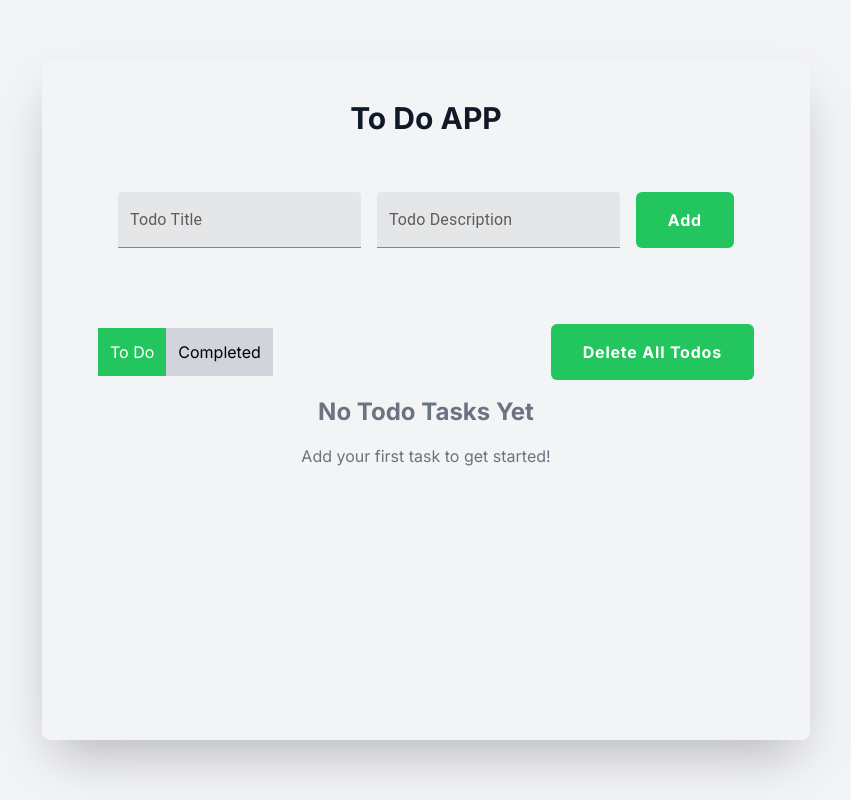
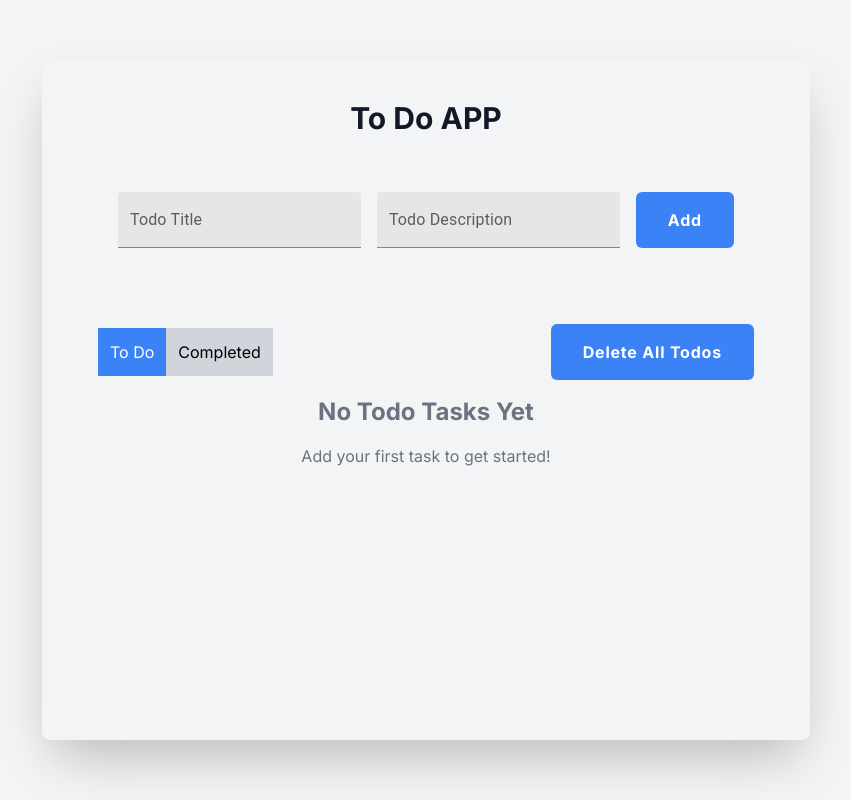
Before and after one commit to devnuckles/next-todo-app, a Next.js app: page / in a window 1280 px wide. Shown: the whole page, without its empty margins (214-1065 px from the left). Built offline with nearby package versions, Linux system fonts and the light colour scheme.

Commit message:
Changed the UI Color

```diff
--- a/src/app/_components/todo/todo-form.component.jsx
+++ b/src/app/_components/todo/todo-form.component.jsx
@@ -70,7 +70,7 @@ const TodoForm = ({ todoList, setTodoList }) => {
                     </div>
                     <button
                         type="submit"
-                        className="bg-green-500 w-full hover:bg-green-700 text-white font-bold py-4 px-8 rounded-md transition-colors duration-300 tracking-wider mt-4 md:mt-0 md:w-auto "
+                        className="bg-blue-500 w-full hover:bg-blue-700 text-white font-bold py-4 px-8 rounded-md transition-colors duration-300 tracking-wider mt-4 md:mt-0 md:w-auto "
                         disabled={isSubmitting}
                     >
                         {isSubmitting ? "Adding...." : "Add"}
--- a/src/app/_components/todo/todo-list-item.component.jsx
+++ b/src/app/_components/todo/todo-list-item.component.jsx
@@ -61,9 +61,9 @@ const TodoListItem = ({
     };
 
     return (
-        <div className=" flex items-center justify-between bg-green-500 p-4 my-4 w-full md:w-auto shadow-lg rounded-lg">
+        <div className=" flex items-center justify-between bg-blue-500 p-4 my-4 w-full md:w-auto shadow-lg rounded-lg">
             <div>
-                <h1 className="text-white font-semibold text-2xl md:text-3xl hover:text-green-300 transition-colors duration-200">
+                <h1 className="text-white font-semibold text-2xl md:text-3xl hover:text-blue-300 transition-colors duration-200">
                     {item.todoTitle}
                 </h1>
                 <p className="text-gray-200 text-sm md:text-base">
@@ -79,7 +79,7 @@ const TodoListItem = ({
                         }}
                     />
                     <CheckIcon
-                        className=" text-[40px] text-white hover:text-green-900 duration-300 cursor-pointer"
+                        className=" text-[40px] text-white hover:text-blue-900 duration-300 cursor-pointer"
                         onClick={() => {
                             handleCompleteSingleTodo(itemId);
                         }}
--- a/src/app/_components/todo/todo.component.jsx
+++ b/src/app/_components/todo/todo.component.jsx
@@ -71,7 +71,7 @@ const ToDo = () => {
                     <div className="bg-gray-300">
                         <button
                             className={`p-3 ${
-                                !isCompletedScreen && "text-white bg-green-500"
+                                !isCompletedScreen && "text-white bg-blue-500"
                             }`}
                             onClick={() => setIscompletedScreen(false)}
                         >
@@ -79,7 +79,7 @@ const ToDo = () => {
                         </button>
                         <button
                             className={`p-3 ${
-                                isCompletedScreen && "text-white bg-green-500"
+                                isCompletedScreen && "text-white bg-blue-500"
                             }`}
                             onClick={() => setIscompletedScreen(true)}
                         >
@@ -90,7 +90,7 @@ const ToDo = () => {
                         <button
                             onClick={handleDeleteAllTodos}
                             disabled={todoList.length === 0}
-                            className="bg-green-500 md:w-auto hover:bg-green-700 text-white px-4 py-2 font-bold md:py-4 md:px-8 rounded-md transition-colors duration-300 tracking-wider mt-4 md:mt-0"
+                            className="bg-blue-500 md:w-auto hover:bg-blue-700 text-white px-4 py-2 font-bold md:py-4 md:px-8 rounded-md transition-colors duration-300 tracking-wider mt-4 md:mt-0"
                         >
                             {isDeleting ? "Deleting..." : "  Delete All Todos"}
                         </button>
```
